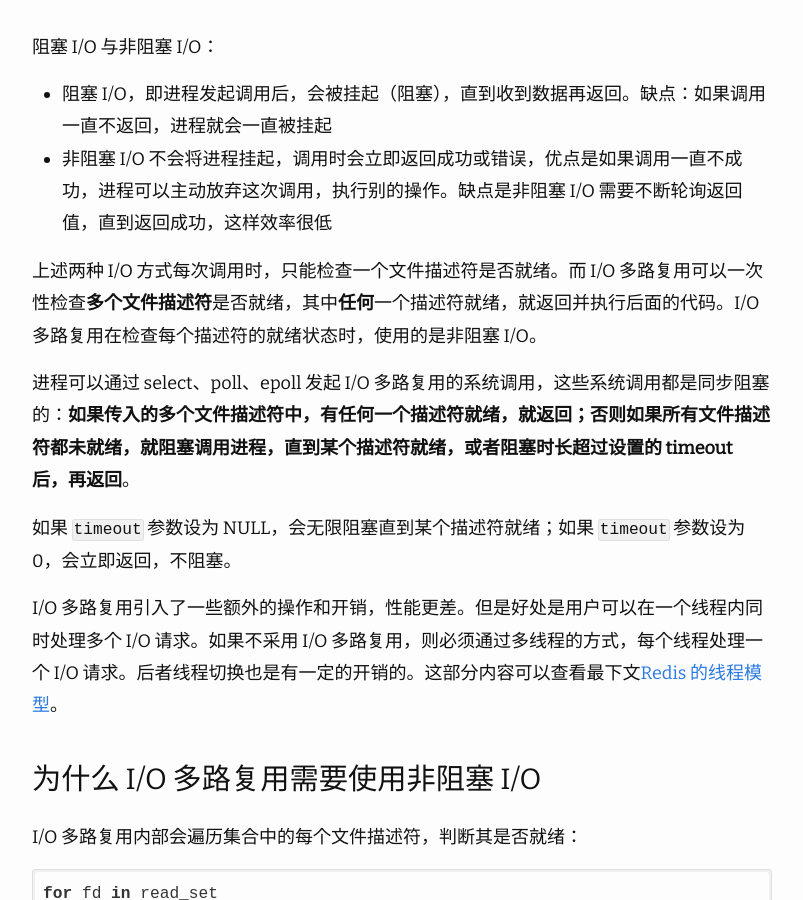
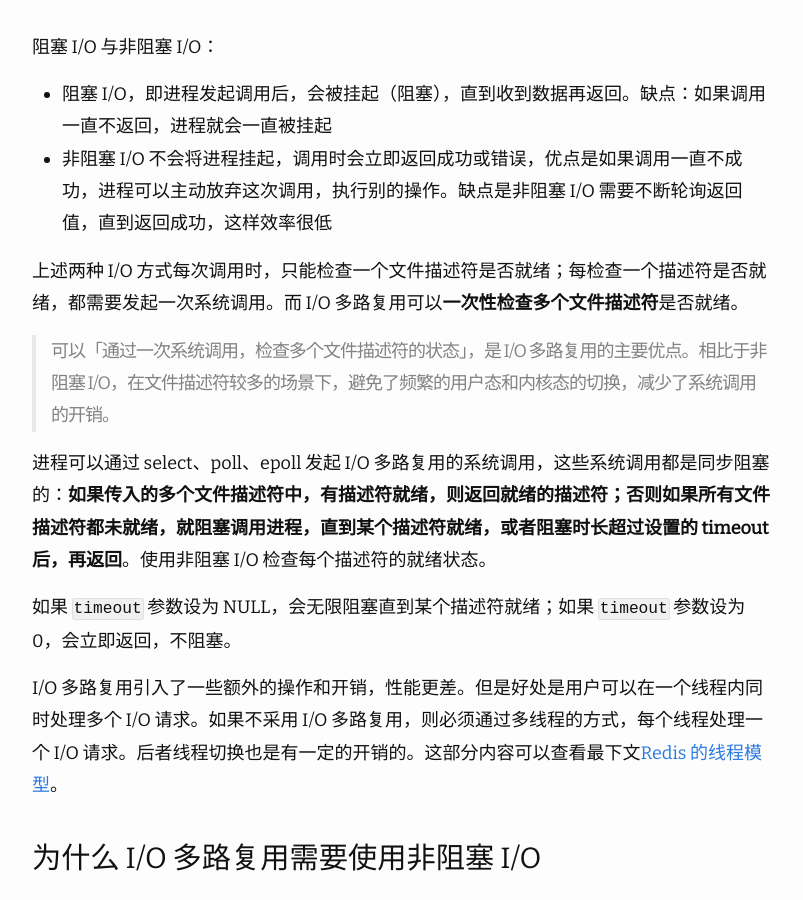
Before and after one commit to imageslr/blog, a Jekyll site: the page built from _posts/2020-02-27-select-poll-epoll.md, in a window 1280 px wide and 900 px high, scrolled down 1018 px. Shown: the whole window, without its empty margins (238-1041 px from the left). Built offline with Jekyll 4.4.1, drawn with Linux system fonts in a browser that asks for light colours; nearby versions of some CDN libraries; comment, search, counter and statistics services are not loaded; some of the changed text lies outside the part shown.

Commit message:
update post

```diff
--- a/_posts/2020-02-27-select-poll-epoll.md
+++ b/_posts/2020-02-27-select-poll-epoll.md
@@ -9,9 +9,10 @@
 * 阻塞 I/O，即进程发起调用后，会被挂起（阻塞），直到收到数据再返回。缺点：如果调用一直不返回，进程就会一直被挂起
 * 非阻塞 I/O 不会将进程挂起，调用时会立即返回成功或错误，优点是如果调用一直不成功，进程可以主动放弃这次调用，执行别的操作。缺点是非阻塞 I/O 需要不断轮询返回值，直到返回成功，这样效率很低
 
-上述两种 I/O 方式每次调用时，只能检查一个文件描述符是否就绪。而 I/O 多路复用可以一次性检查**多个文件描述符**是否就绪，其中**任何**一个描述符就绪，就返回并执行后面的代码。I/O 多路复用在检查每个描述符的就绪状态时，使用的是非阻塞 I/O。
+上述两种 I/O 方式每次调用时，只能检查一个文件描述符是否就绪；每检查一个描述符是否就绪，都需要发起一次系统调用。而 I/O 多路复用可以**一次性检查多个文件描述符**是否就绪。
+> 可以「通过一次系统调用，检查多个文件描述符的状态」，是 I/O 多路复用的主要优点。相比于非阻塞 I/O，在文件描述符较多的场景下，避免了频繁的用户态和内核态的切换，减少了系统调用的开销。
 
-进程可以通过 select、poll、epoll 发起 I/O 多路复用的系统调用，这些系统调用都是同步阻塞的：**如果传入的多个文件描述符中，有任何一个描述符就绪，就返回；否则如果所有文件描述符都未就绪，就阻塞调用进程，直到某个描述符就绪，或者阻塞时长超过设置的 timeout 后，再返回**。
+进程可以通过 select、poll、epoll 发起 I/O 多路复用的系统调用，这些系统调用都是同步阻塞的：**如果传入的多个文件描述符中，有描述符就绪，则返回就绪的描述符；否则如果所有文件描述符都未就绪，就阻塞调用进程，直到某个描述符就绪，或者阻塞时长超过设置的 timeout 后，再返回**。使用非阻塞 I/O 检查每个描述符的就绪状态。
 
 如果 `timeout` 参数设为 NULL，会无限阻塞直到某个描述符就绪；如果 `timeout` 参数设为 0，会立即返回，不阻塞。
 
@@ -101,7 +102,7 @@
 ### select 的缺点
 1. 性能开销大
     1. 调用 `select` 时会陷入内核，这时需要将参数中的 `fd_set` 从用户空间拷贝到内核空间
-    2. 内核需要遍历传递进来的所有 `fd_set` 的每一位
+    2. 内核需要遍历传递进来的所有 `fd_set` 的每一位，不管它们是否就绪
 2. 同时能够监听的文件描述符数量太少。受限于 `sizeof(fd_set)` 的大小，在编译内核时就确定了且无法更改。一般是 1024，不同的操作系统不相同
 
 ## poll
@@ -111,6 +112,11 @@
 
 ## epoll
 epoll 是对 select 和 poll 的改进，避免了“性能开销大”和“文件描述符数量少”两个缺点。
+
+简而言之，epoll 有以下几个特点：
+* 使用**红黑树**存储文件描述符集合
+* 使用**队列**存储就绪的文件描述符
+* 每个文件描述符只需在添加时传入一次；通过事件更改文件描述符状态
 
 select、poll 模型都只使用一个函数，而 epoll 模型使用三个函数：`epoll_create`、`epoll_ctl` 和 `epoll_wait`。
 
@@ -177,6 +183,8 @@
 * `poll`：poll 采用链表的方式存储文件描述符，没有最大存储数量的限制，其他方面和 select 没有区别
 * `epoll`：调用开销小（不需要复制）；集合大小无限制；采用回调机制，不需要遍历整个集合
 
+`select`、`poll` 都是在用户态维护文件描述符集合，因此每次需要将完整集合传给内核；`epoll` 由操作系统在内核中维护文件描述符集合，因此只需要在创建的时候传入文件描述符。
+
 此外 `select` 只支持水平触发，`epoll` 支持边缘触发。
 
 ### 什么是水平触发、边缘触发
```
